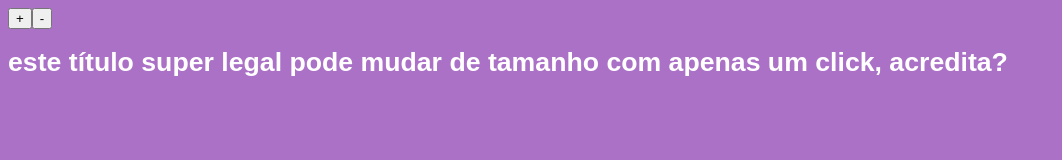
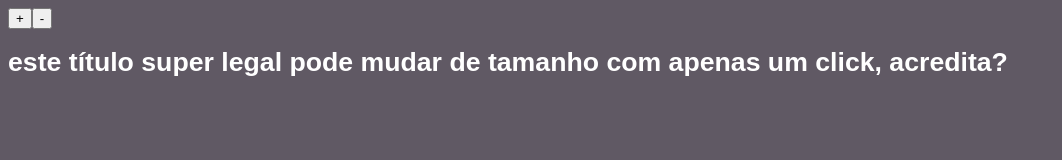
Before and after one commit to briemodd/progweb-ii, a plain HTML site: page mudatitulo.html in a window 1280 px wide. Shown: the whole page, without its empty margins (0-1062 px from the left). Drawn offline with Linux system fonts and the light colour scheme.

Commit message:
Update mudatitulo.html

```diff
--- a/mudatitulo.html
+++ b/mudatitulo.html
@@ -7,7 +7,7 @@
     <title>botões muda-título</title>
     <style>
         body {
-            background-color: rgb(170, 113, 199);
+            background-color: rgb(96, 89, 100);
             color: white;
             font: 10pt Arial;
         }
```
